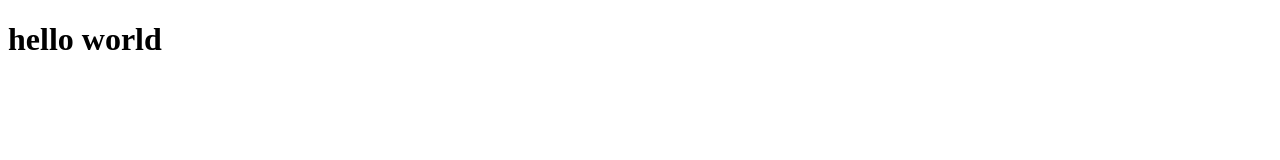
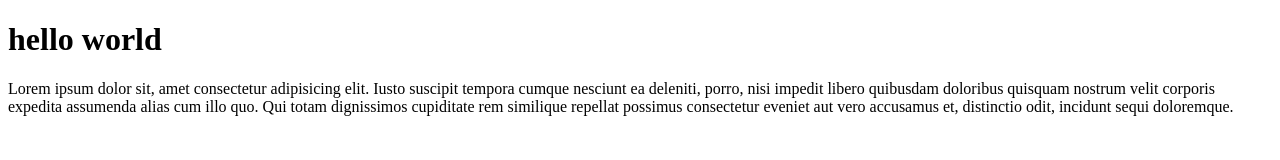
Before and after one commit to CepotOi/Coba-git-remote, a plain HTML site: page index.html in a window 1280 px wide. Drawn offline with Linux system fonts and the light colour scheme.

Commit message:
menambahkan paragraf

```diff
--- a/index.html
+++ b/index.html
@@ -7,5 +7,13 @@
     </head>
     <body>
         <h1>hello world</h1>
+        <p>
+            Lorem ipsum dolor sit, amet consectetur adipisicing elit. Iusto
+            suscipit tempora cumque nesciunt ea deleniti, porro, nisi impedit
+            libero quibusdam doloribus quisquam nostrum velit corporis expedita
+            assumenda alias cum illo quo. Qui totam dignissimos cupiditate rem
+            similique repellat possimus consectetur eveniet aut vero accusamus
+            et, distinctio odit, incidunt sequi doloremque.
+        </p>
     </body>
 </html>
```
